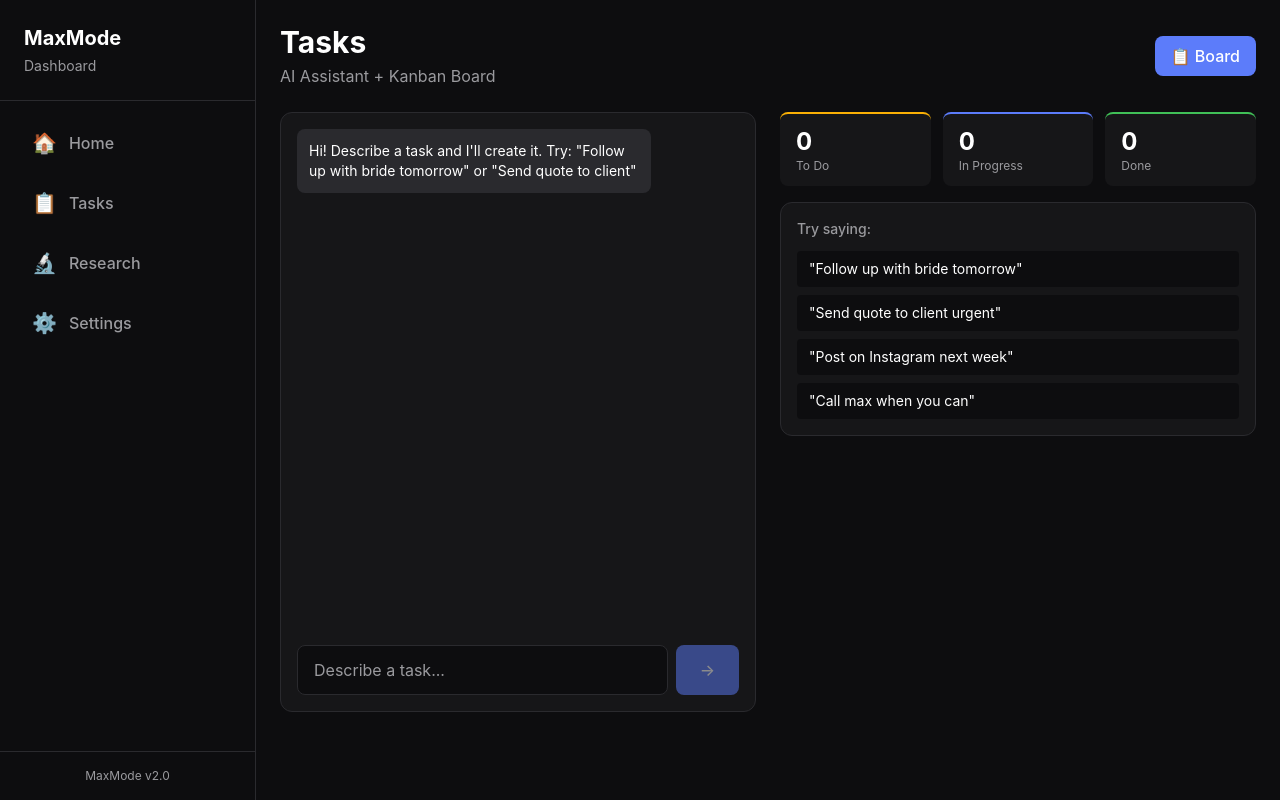
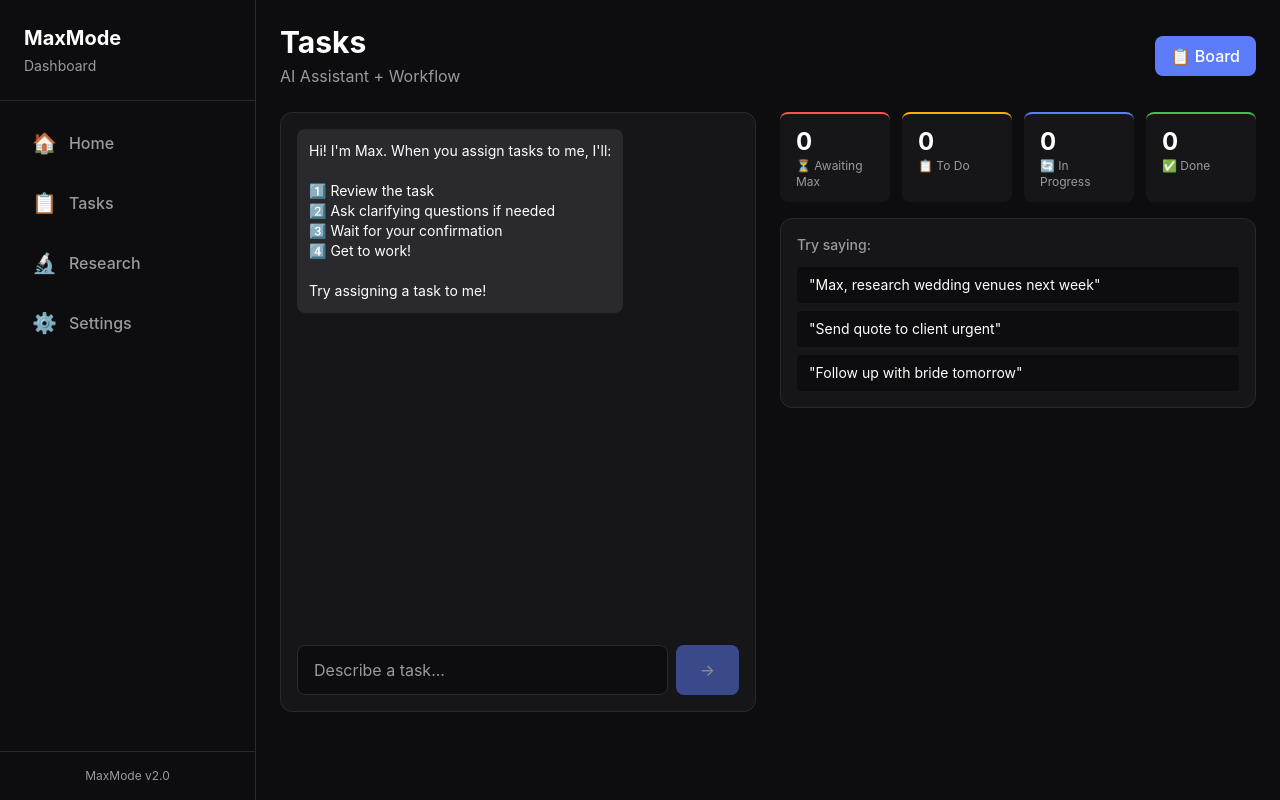
Before and after one commit to 7juliusearl/maxmode, a Next.js app in the folder max-dashboard-v2/: page /tasks in a window 1280 px wide. Built offline with nearby package versions, Linux system fonts and the light colour scheme.

Commit message:
AI Agent Task Workflow
- 4 columns: Awaiting Max → To Do → In Progress → Done
- When assigned to Max, task enters 'Awaiting Max' state
- Max acknowledges and asks questions in chat
- User says 'go' to confirm, 'cancel' to skip
- Task moves to In Progress, then Done

```diff
--- a/max-dashboard-v2/src/app/tasks/page.tsx
+++ b/max-dashboard-v2/src/app/tasks/page.tsx
@@ -5,24 +5,27 @@ import { useState, useRef, useEffect } from 'react'
 interface Task {
   id: string
   text: string
-  status: 'todo' | 'inprogress' | 'done'
+  status: 'pending' | 'todo' | 'inprogress' | 'done'
   assignee: 'julius' | 'max'
   category: string
   priority: 'high' | 'medium' | 'low'
   dueDate: string | null
   createdAt: string
+  maxNotes?: string
 }
 
 interface ChatMessage {
   role: 'user' | 'assistant'
   content: string
+  taskId?: string
   task?: Task
 }
 
 const COLUMNS = [
-  { id: 'todo', label: 'To Do', color: 'border-[#fab005]' },
-  { id: 'inprogress', label: 'In Progress', color: 'border-[#5c7cfa]' },
-  { id: 'done', label: 'Done', color: 'border-[#40c057]' },
+  { id: 'pending', label: 'Awaiting Max', color: 'border-[#fa5252]', icon: '⏳' },
+  { id: 'todo', label: 'To Do', color: 'border-[#fab005]', icon: '📋' },
+  { id: 'inprogress', label: 'In Progress', color: 'border-[#5c7cfa]', icon: '🔄' },
+  { id: 'done', label: 'Done', color: 'border-[#40c057]', icon: '✅' },
 ] as const
 
 const ASSIGNEES = [
@@ -37,12 +40,13 @@ export default function TasksPage() {
   const [messages, setMessages] = useState<ChatMessage[]>([
     {
       role: 'assistant',
-      content: 'Hi! Describe a task and I\'ll create it. Try: "Follow up with bride tomorrow" or "Send quote to client"'
+      content: 'Hi! I\'m Max. When you assign tasks to me, I\'ll: \n\n1️⃣ Review the task\n2️⃣ Ask clarifying questions if needed\n3️⃣ Wait for your confirmation\n4️⃣ Get to work!\n\nTry assigning a task to me!'
     }
   ])
   const [input, setInput] = useState('')
   const [isProcessing, setIsProcessing] = useState(false)
   const [showChat, setShowChat] = useState(true)
+  const [activeTaskId, setActiveTaskId] = useState<string | null>(null)
   const messagesEndRef = useRef<HTMLDivElement>(null)
 
   useEffect(() => {
@@ -77,6 +81,7 @@ export default function TasksPage() {
     broadcastChange()
   }
 
+  // Parse task from natural language
   const parseTask = (text: string): Partial<Task> | null => {
     const lower = text.toLowerCase()
     let category = 'General'
@@ -97,7 +102,7 @@ export default function TasksPage() {
     let priority: 'high' | 'medium' | 'low' = 'medium'
     if (lower.includes('urgent') || lower.includes('asap') || lower.includes('important') || lower.includes('!')) {
       priority = 'high'
-    } else if (lower.includes('whenever') || lower.includes('sometime') || lower.includes('low priority')) {
+    } else if (lower.includes('whenever') || lower.includes('sometime')) {
       priority = 'low'
     }
 
@@ -154,7 +159,7 @@ export default function TasksPage() {
     const task: Task = {
       id: Date.now().toString(),
       text: taskData.text || '',
-      status: 'todo',
+      status: taskData.assignee === 'max' ? 'pending' : 'todo',
       assignee: taskData.assignee || 'julius',
       category: taskData.category || 'General',
       priority: taskData.priority || 'medium',
@@ -174,25 +179,85 @@ export default function TasksPage() {
     setMessages(prev => [...prev, { role: 'user', content: userMessage }])
     setIsProcessing(true)
 
-    await new Promise(resolve => setTimeout(resolve, 800))
+    await new Promise(resolve => setTimeout(resolve, 600))
 
+    // Check if this is a Max task interaction
+    const pendingMaxTask = tasks.find(t => t.assignee === 'max' && t.status === 'pending')
+
+    if (pendingMaxTask) {
+      // Max is asking a question or waiting for confirmation
+      const lower = userMessage.toLowerCase()
+
+      if (lower.includes('go') || lower.includes('yes') || lower.includes('do it') || lower.includes('proceed') || lower.includes('confirmed')) {
+        // User confirms - start the task
+        saveTasks(tasks.map(t =>
+          t.id === pendingMaxTask.id ? { ...t, status: 'todo' } : t
+        ))
+        setMessages(prev => [...prev, {
+          role: 'assistant',
+          content: '👍 Got it! Starting work on this task now. I\'ll let you know when it\'s done.',
+          taskId: pendingMaxTask.id
+        }])
+        setActiveTaskId(pendingMaxTask.id)
+      } else if (lower.includes('cancel') || lower.includes('nevermind') || lower.includes('dont') || lower.includes('stop')) {
+        // User cancels
+        saveTasks(tasks.filter(t => t.id !== pendingMaxTask.id))
+        setMessages(prev => [...prev, {
+          role: 'assistant',
+          content: 'No problem! Task cancelled.'
+        }])
+      } else {
+        // Max is asking a question
+        saveTasks(tasks.map(t =>
+          t.id === pendingMaxTask.id ? { ...t, maxNotes: (t.maxNotes || '') + '\n' + userMessage } : t
+        ))
+        setMessages(prev => [...prev, {
+          role: 'assistant',
+          content: 'Got it. Before I start, I have a question: What would you like me to do with this task? Say "go" to proceed or "cancel" to skip.',
+          taskId: pendingMaxTask.id
+        }])
+      }
+    } else {
+      // Creating a new task
       const taskData = parseTask(userMessage)
 
       if (taskData && taskData.text) {
         const newTask = createTask(taskData)
+
+        if (newTask.assignee === 'max') {
+          // Max was assigned - acknowledge
           setMessages(prev => [...prev, {
             role: 'assistant',
-        content: `Created task: "${newTask.text}"`,
+            content: `📋 I've noted the task: "${newTask.text}"\n\n${newTask.priority === 'high' ? '⚡ Priority: High\n' : ''}${newTask.dueDate ? `📅 Due: ${newTask.dueDate}\n` : ''}Category: ${newTask.category}\n\nI have a question before I start: Should I proceed with this task now, or would you like to provide more details?`,
             task: newTask
           }])
         } else {
           setMessages(prev => [...prev, {
             role: 'assistant',
-        content: 'I couldn\'t create that task. Try rephrasing!'
+            content: `Created task for Julius: "${newTask.text}"`,
+            task: newTask
           }])
+        }
+      } else {
+        setMessages(prev => [...prev, {
+          role: 'assistant',
+          content: 'I didn\'t understand. Try: "Follow up with bride tomorrow" or "Send quote to client"'
+        }])
+      }
     }
 
     setIsProcessing(false)
+  }
+
+  const markComplete = (taskId: string) => {
+    saveTasks(tasks.map(t =>
+      t.id === taskId ? { ...t, status: 'done' } : t
+    ))
+    setMessages(prev => [...prev, {
+      role: 'assistant',
+      content: '✅ Task completed!'
+    }])
+    setActiveTaskId(null)
   }
 
   const getColumnTasks = (status: string) => tasks.filter(t => t.status === status)
@@ -231,7 +296,7 @@ export default function TasksPage() {
       <div className="mb-6 flex flex-col md:flex-row md:items-center md:justify-between gap-4">
         <div>
           <h1 className="text-2xl md:text-3xl font-bold text-white mb-1">Tasks</h1>
-          <p className="text-[#9a9a9e]">AI Assistant + Kanban Board</p>
+          <p className="text-[#9a9a9e]">AI Assistant + Workflow</p>
         </div>
         <div className="flex items-center gap-3">
           <button
@@ -240,7 +305,7 @@ export default function TasksPage() {
               showChat ? 'bg-[#5c7cfa] text-white' : 'bg-[#2a2a2e] text-[#9a9a9e]'
             }`}
           >
-            {showChat ? '📋 Board' : '💬 AI Chat'}
+            {showChat ? '📋 Board' : '💬 Chat'}
           </button>
         </div>
       </div>
@@ -251,21 +316,30 @@ export default function TasksPage() {
             <div className="flex-1 overflow-y-auto space-y-4 mb-4">
               {messages.map((msg, i) => (
                 <div key={i} className={`flex ${msg.role === 'user' ? 'justify-end' : 'justify-start'}`}>
-                  <div className={`max-w-[80%] rounded-lg p-3 ${
+                  <div className={`max-w-[85%] rounded-lg p-3 ${
                     msg.role === 'user' ? 'bg-[#5c7cfa] text-white' : 'bg-[#2a2a2e] text-white'
                   }`}>
-                    <p className="text-sm">{msg.content}</p>
-                    {msg.task && (
+                    <p className="whitespace-pre-line text-sm">{msg.content}</p>
+                    {msg.task && msg.task.assignee === 'max' && (
                       <div className="mt-2 pt-2 border-t border-[#3a3a3e]">
-                        <p className="text-xs opacity-70">Created task:</p>
+                        <p className="text-xs opacity-70">Assigned to Max</p>
                         <p className="font-medium">{msg.task.text}</p>
-                        <div className="flex flex-wrap gap-1 mt-1">
-                          <span className="text-xs px-2 py-0.5 rounded bg-[#0d0d0f]">{msg.task.category}</span>
-                          <span className={`text-xs px-2 py-0.5 rounded border ${getPriorityColor(msg.task.priority)}`}>{msg.task.priority}</span>
-                          {msg.task.dueDate && (
-                            <span className="text-xs px-2 py-0.5 rounded bg-[#0d0d0f]">{formatDate(msg.task.dueDate)}</span>
+                        {msg.task.status === 'pending' && (
+                          <p className="text-xs text-[#fab005] mt-1">⏳ Awaiting confirmation</p>
+                        )}
+                        {msg.task.status === 'inprogress' && (
+                          <p className="text-xs text-[#5c7cfa] mt-1">🔄 In progress...</p>
                         )}
                       </div>
+                    )}
+                    {msg.taskId && msg.role === 'assistant' && msg.content.includes('completed') && (
+                      <div className="mt-2">
+                        <button
+                          onClick={() => markComplete(msg.taskId!)}
+                          className="w-full bg-[#40c057] hover:bg-[#37b24d] text-white py-2 rounded-lg text-sm font-medium transition-colors"
+                        >
+                          Mark Complete
+                        </button>
                       </div>
                     )}
                   </div>
@@ -290,7 +364,7 @@ export default function TasksPage() {
                 type="text"
                 value={input}
                 onChange={(e) => setInput(e.target.value)}
-                placeholder="Describe a task..."
+                placeholder={tasks.find(t => t.assignee === 'max' && t.status === 'pending') ? 'Say "go" or ask a question...' : 'Describe a task...'}
                 className="flex-1 bg-[#0d0d0f] border border-[#2a2a2e] rounded-lg px-4 py-3 text-white placeholder-[#9a9a9e] focus:outline-none focus:border-[#5c7cfa]"
               />
               <button
@@ -304,33 +378,57 @@ export default function TasksPage() {
           </div>
 
           <div className="space-y-4">
-            <div className="grid grid-cols-3 gap-3">
+            <div className="grid grid-cols-2 md:grid-cols-4 gap-3">
               {COLUMNS.map(col => (
                 <div key={col.id} className={`bg-[#161618] rounded-lg px-4 py-3 border-t-2 ${col.color}`}>
                   <p className="text-2xl font-bold text-white">{getColumnTasks(col.id).length}</p>
-                  <p className="text-xs text-[#9a9a9e]">{col.label}</p>
+                  <p className="text-xs text-[#9a9a9e]">{col.icon} {col.label}</p>
                 </div>
               ))}
             </div>
 
+            {tasks.some(t => t.assignee === 'max') && (
+              <div className="card p-4">
+                <h3 className="text-sm font-medium text-[#fab005] mb-3">🤖 Max&apos;s Pending Tasks</h3>
+                <div className="space-y-2">
+                  {tasks.filter(t => t.assignee === 'max').map(task => (
+                    <div key={task.id} className="bg-[#0d0d0f] rounded-lg p-3">
+                      <p className="text-white text-sm">{task.text}</p>
+                      <div className="flex flex-wrap gap-1 mt-2">
+                        <span className={`text-xs px-2 py-0.5 rounded border ${getPriorityColor(task.priority)}`}>{task.priority}</span>
+                        {task.dueDate && <span className="text-xs px-2 py-0.5 rounded bg-[#2a2a2e]">{formatDate(task.dueDate)}</span>}
+                        <span className={`text-xs px-2 py-0.5 rounded ${
+                          task.status === 'pending' ? 'bg-[#fab005]/20 text-[#fab005]' :
+                          task.status === 'inprogress' ? 'bg-[#5c7cfa]/20 text-[#5c7cfa]' :
+                          task.status === 'done' ? 'bg-[#40c057]/20 text-[#40c057]' :
+                          'bg-[#2a2a2e] text-[#9a9a9e]'
+                        }`}>
+                          {task.status}
+                        </span>
+                      </div>
+                    </div>
+                  ))}
+                </div>
+              </div>
+            )}
+
             <div className="card p-4">
               <h3 className="text-sm font-medium text-[#9a9a9e] mb-3">Try saying:</h3>
               <div className="space-y-2 text-sm">
+                <p className="text-white bg-[#0d0d0f] px-3 py-2 rounded">"Max, research wedding venues next week"</p>
+                <p className="text-white bg-[#0d0d0f] px-3 py-2 rounded">"Send quote to client urgent"</p>
                 <p className="text-white bg-[#0d0d0f] px-3 py-2 rounded">"Follow up with bride tomorrow"</p>
-                <p className="text-white bg-[#0d0d0f] px-3 py-2 rounded">"Send quote to client urgent"</p>
-                <p className="text-white bg-[#0d0d0f] px-3 py-2 rounded">"Post on Instagram next week"</p>
-                <p className="text-white bg-[#0d0d0f] px-3 py-2 rounded">"Call max when you can"</p>
               </div>
             </div>
           </div>
         </div>
       ) : (
-        <div className="grid grid-cols-1 md:grid-cols-3 gap-4">
+        <div className="grid grid-cols-1 md:grid-cols-2 lg:grid-cols-4 gap-4">
           {COLUMNS.map(column => (
             <div key={column.id} className="flex flex-col">
               <div className={`bg-[#161618] rounded-t-lg px-4 py-3 border-t-2 ${column.color}`}>
                 <div className="flex items-center justify-between">
-                  <span className="font-medium text-white">{column.label}</span>
+                  <span className="font-medium text-white">{column.icon} {column.label}</span>
                   <span className="text-xs text-[#9a9a9e] bg-[#0d0d0f] px-2 py-0.5 rounded-full">
                     {getColumnTasks(column.id).length}
                   </span>
@@ -340,24 +438,28 @@ export default function TasksPage() {
               <div className="bg-[#161618]/50 rounded-b-lg p-2 flex-1 min-h-[200px] space-y-2">
                 {getColumnTasks(column.id).map(task => (
                   <div key={task.id} className="card p-3">
-                    <p className="text-white mb-2">{task.text}</p>
+                    <div className="flex items-start justify-between mb-2">
+                      <p className="text-white flex-1">{task.text}</p>
+                      {task.assignee === 'max' && <span className="text-sm ml-2">🤖</span>}
+                    </div>
                     <div className="flex flex-wrap gap-1 mb-2">
-                      <span className="text-xs px-2 py-0.5 rounded bg-[#2a2a2e]">
-                        {ASSIGNEES.find(a => a.id === task.assignee)?.emoji}
-                      </span>
                       <span className="text-xs px-2 py-0.5 rounded bg-[#2a2a2e]">{task.category}</span>
                       <span className={`text-xs px-2 py-0.5 rounded border ${getPriorityColor(task.priority)}`}>{task.priority}</span>
-                      {task.dueDate && (
-                        <span className="text-xs px-2 py-0.5 rounded bg-[#2a2a2e]">{formatDate(task.dueDate)}</span>
-                      )}
+                      {task.dueDate && <span className="text-xs px-2 py-0.5 rounded bg-[#2a2a2e]">{formatDate(task.dueDate)}</span>}
                     </div>
                     <div className="flex items-center justify-between">
                       <div className="flex gap-1">
-                        {column.id !== 'todo' && (
-                          <button onClick={() => moveTask(task.id, column.id === 'done' ? 'inprogress' : 'todo')} className="p-1 text-[#9a9a9e] hover:text-white">←</button>
+                        {column.id !== 'pending' && column.id !== 'todo' && column.id !== 'inprogress' && column.id !== 'done' && (
+                          <></>
                         )}
-                        {column.id !== 'done' && (
-                          <button onClick={() => moveTask(task.id, column.id === 'todo' ? 'inprogress' : 'done')} className="p-1 text-[#9a9a9e] hover:text-white">→</button>
+                        {column.id === 'pending' && (
+                          <span className="text-xs text-[#fab005]">⏳ Awaiting Max</span>
+                        )}
+                        {column.id === 'todo' && task.assignee === 'max' && (
+                          <button onClick={() => moveTask(task.id, 'inprogress')} className="text-xs px-2 py-0.5 rounded bg-[#5c7cfa]/20 text-[#5c7cfa]">→ Start</button>
+                        )}
+                        {column.id === 'inprogress' && task.assignee === 'max' && (
+                          <button onClick={() => moveTask(task.id, 'done')} className="text-xs px-2 py-0.5 rounded bg-[#40c057]/20 text-[#40c057]">→ Done</button>
                         )}
                       </div>
                       <button onClick={() => deleteTask(task.id)} className="p-1 text-[#9a9a9e] hover:text-[#fa5252]">×</button>
```
Also changed, not shown: 5 other files (tests, documents, lock files or other folders). Lines whose indentation alone changed are shown as unchanged.
